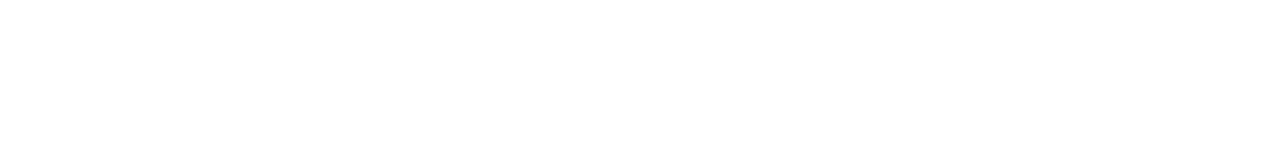
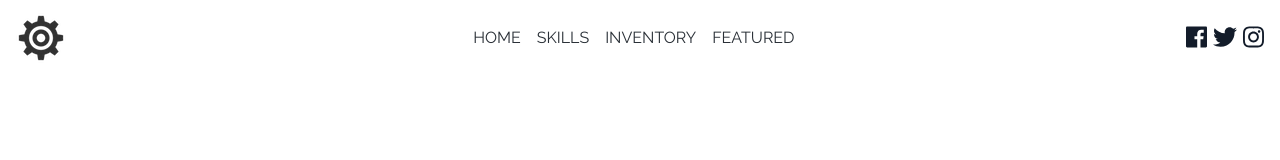
Before and after one commit to Zeztron/car-dealearship-site, a plain HTML site: page index.html in a window 1280 px wide. Drawn offline with Linux system fonts and the light colour scheme.

Commit message:
Finished styling the navbar

```diff
--- /dev/null
+++ b/css/main.css
@@ -0,0 +1,43 @@
+:root {
+    --mainBlue: #131C2A;
+    --transparentBlue: rgba(0, 39, 62, 0.7);
+    --mainBlack: #292f36;
+    --mainGrey: #f8f8f8;
+    --mainGold: #BE9A6A;
+}
+
+body {
+    font-family: "Raleway", sans-serif;
+    color: var(--mainBlack);
+}
+
+/* Navbar */
+.navbar-toggler {
+    outline-color: var(--mainBlue) !important;
+}
+
+.navbar-icon {
+    font-size: 2rem;
+    color: var(--mainBlue);
+}
+
+.nav-link {
+    color: var(--mainBlack);
+    text-transform: uppercase;
+}
+
+.nav-link:hover {
+    color: var(--mainBlue);
+}
+
+.nav-icon {
+    font-size: 1.5rem;
+    color: var(--mainBlue);
+    text-decoration: none;
+    transition: all .3s;
+}
+
+.nav-icon:hover {
+    color: var(--mainBlack);
+    text-decoration: none;
+}
--- a/index.html
+++ b/index.html
@@ -4,9 +4,65 @@
     <meta charset="UTF-8">
     <meta name="viewport" content="width=device-width, initial-scale=1.0">
     <meta http-equiv="X-UA-Compatible" content="ie=edge">
+    <link href="https://fonts.googleapis.com/css?family=Raleway:300,400,700" rel="stylesheet">
+    <link rel="stylesheet" href="css/bootstrap.min.css">
+    <link rel="stylesheet" href="css/main.css">
+    <script src="js/all.js"></script>
     <title>Car Delearship</title>
 </head>
 <body>
+    <!-- Preloader -->
 
+    <!-- End of preloader -->
+
+    <!-- nav element -->
+    <nav class="navbar navbar-expand-lg px-3" id="navBar">
+        <a href="#" class="navbar-brand">
+            <img src="img/gearLogo.png" alt="Logo">
+        </a>
+        <button class="navbar-toggler" type="button" data-toggle="collapse" data-target="#myNav">
+            <span class="navbar-icon">
+                <i class="fas fa-bars"></i>
+            </span>
+        </button>
+        <div class="collapse navbar-collapse" id="myNav">
+            <ul class="navbar-nav mx-auto">
+                <li class="nav-item active">
+                    <a href="#navBar" class="nav-link">Home</a>
+                </li>
+                <li class="nav-item">
+                    <a href="#skills" class="nav-link">Skills</a>
+                </li>
+                <li class="nav-item">
+                    <a href="#inventory" class="nav-link">Inventory</a>
+                </li>
+                <li class="nav-item">
+                    <a href="#featured" class="nav-link">Featured</a>
+                </li>
+            </ul>
+            <!-- social icons -->
+            <div class="nav-icons d-none d-lg-block">
+                <a href="#" class="nav-icon">
+                    <i class="fab fa-facebook"></i>
+                </a>
+                <a href="#" class="nav-icon">
+                    <i class="fab fa-twitter"></i>
+                </a>
+                <a href="#" class="nav-icon">
+                    <i class="fab fa-instagram"></i>
+                </a>
+            </div>
+        </div>
+
+    </nav>
+
+    <!-- End of nav element -->
+
+
+
+
+    <script src="js/jquery-3.3.1.min.js"></script>
+    <script src="js/bootstrap.bundle.min.js"></script>
+    <script src="js/script.js"></script>
 </body>
 </html>
```
Also changed, not shown: js/script.js (added).
